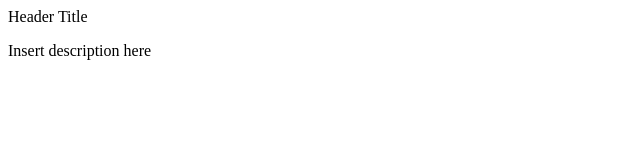
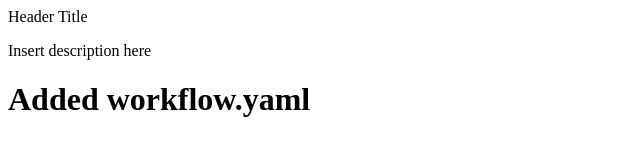
Before and after one commit to cloudminion2023/terraform-practice, a plain HTML site: page index.html in a window 1280 px wide. Shown: the whole page, without its empty margins (0-640 px from the left). Drawn offline with Linux system fonts and the light colour scheme.

```diff
--- a/index.html
+++ b/index.html
@@ -10,6 +10,8 @@
 <body>
     <header>Header Title</header>
     <p>Insert description here</p>
+
+    <h1>Added workflow.yaml</h1>
 </body>
 
 </html>
```
